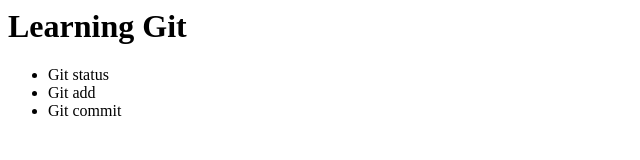
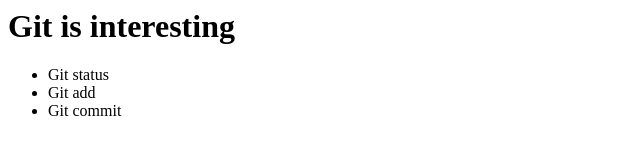
Before and after one commit to Paul2164/learn-git, a plain HTML site: page index.html in a window 1280 px wide. Shown: the whole page, without its empty margins (0-640 px from the left). Drawn offline with Linux system fonts and the light colour scheme.

Commit message:
config commit

```diff
--- a/index.html
+++ b/index.html
@@ -6,7 +6,7 @@
     <title>Document</title>
 </head>
 <body>
-    <h1>Learning Git </h1>
+    <h1>Git is interesting </h1>
     <ul>
         <li>Git status</li>
         <li>Git add</li>
```
